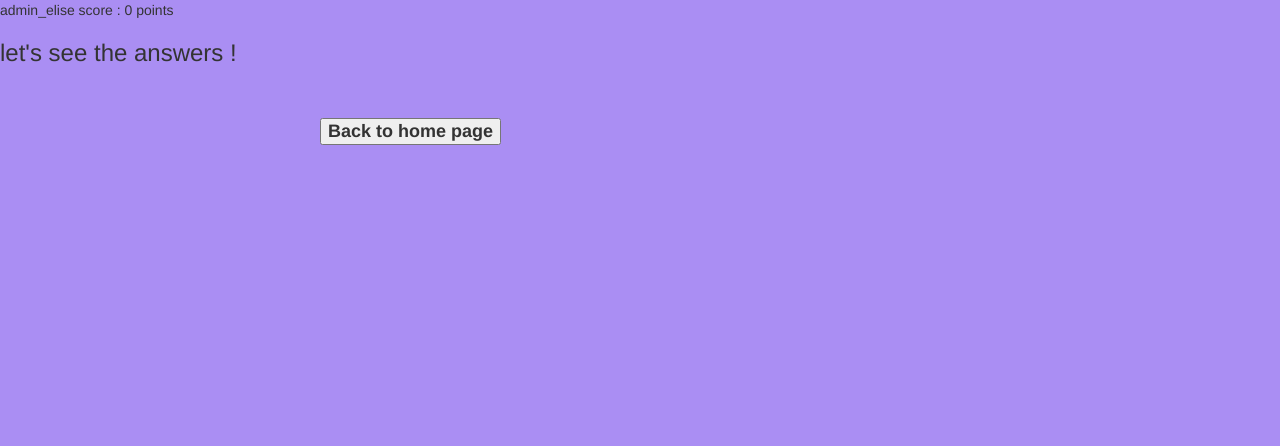
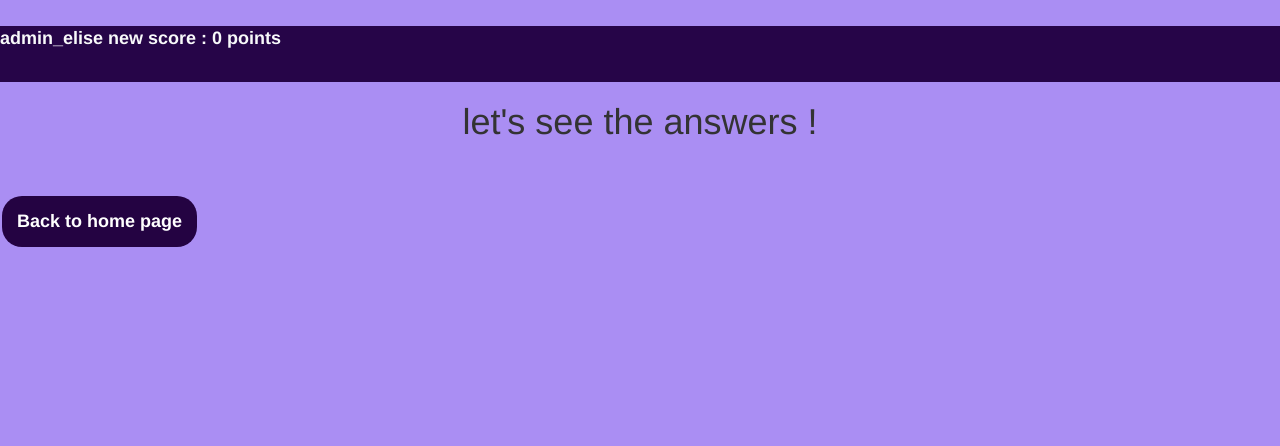
Before and after one commit to Elise-11/Quizz_project, a Django app: page /QuizzMicro/Correction in a window 1280 px wide. Shown: the top 446 px of the page. Before the commit the page ends 145 px from the top, so only its background shows below. Run offline with Django 3.2, Linux system fonts and the light colour scheme; a user stored in the database is signed in; data comes from the database, SQL or seed files in the repository; both versions use the stored data as it was after the commit; some libraries are stand-ins or nearby versions.

Commit message:
css Quizz

```diff
--- a/Quizz_project_app/static/Quizz_project_app/css/Quizz_micro.css
+++ b/Quizz_project_app/static/Quizz_project_app/css/Quizz_micro.css
@@ -22,3 +22,66 @@
 ul {
 list-style-type: none;
 }
+
+.h1 {
+    text-align: center;
+    font-size:large;
+}
+
+.score{
+    font-size: large;
+    font-weight: bold;
+    text-align: left;
+    margin-top: 2%;
+    height:7%;
+    background-color: #260548;
+    color: #f8f9fa;
+}
+
+.img{
+    max-width:15%;
+    height:auto;
+    padding: 7px;
+}
+
+.True{
+    color: #57911d;
+}
+.False{
+    color: #4b0e0e;
+}
+
+.correction{
+    color: #440b0b;
+}
+
+.Answers{
+    font-size: large;
+    font-weight: bold;
+    text-align: center;
+    margin-top: 4%;
+    text-align: center;
+}
+
+.boxed {
+  border: 2.5px solid;
+  border-color: #260548;
+  width:50%;
+  padding: 5px;
+  font-size:83%;
+  margin-left :25%;
+}
+
+.button{
+  background-color: #240342;
+  border: none;
+  color: white;
+  padding: 15px;
+  text-align: center;
+  text-decoration: none;
+  display: inline-block;
+  font-size: 18px;
+  margin: 4px 2px;
+  border-radius: 2rem;
+  margin-top:2%;
+}
--- a/Quizz_project_app/static/Quizz_project_app/css/Quizz_micro_correction.css
+++ /dev/null
@@ -1,90 +0,0 @@
-body,
-html {
-    margin: 0;
-    padding: 0;
-    height: 100%;
-    background: #aa8ef3 !important;
-
-}
-
-.img{
-    max-width:10%;
-    height:auto;
-}
-
-.True{
-    color: #57911d;
-}
-.False{
-    color: #4b0e0e;
-}
-
-.correction{
-    color: #440b0b;
-}
-
-.Answers{
-    font-size: large;
-    font-weight: bold;
-    text-align: center;
-    margin-top: 4%;
-    margin-right: 25%;
-    margin-left: 25%
-}
-
-/* Popup container */
-.popup {
-  position: relative;
-  display: inline-block;
-  cursor: pointer;
-}
-
-/* The actual popup (appears on top) */
-.popup .popuptext {
-  visibility: hidden;
-  width: 160px;
-  background-color: #555;
-  color: #fff;
-  text-align: center;
-  border-radius: 6px;
-  padding: 8px 0;
-  position: absolute;
-  z-index: 1;
-  bottom: 125%;
-  left: 50%;
-  margin-left: -80px;
-}
-
-/* Popup arrow */
-.popup .popuptext::after {
-  content: "";
-  position: absolute;
-  top: 100%;
-  left: 50%;
-  margin-left: -5px;
-  border-width: 5px;
-  border-style: solid;
-  border-color: #555 transparent transparent transparent;
-}
-
-/* Toggle this class when clicking on the popup container (hide and show the popup) */
-.popup .show {
-  visibility: visible;
-  -webkit-animation: fadeIn 1s;
-  animation: fadeIn 1s
-}
-
-/* Add animation (fade in the popup) */
-@-webkit-keyframes fadeIn {
-  from {opacity: 0;}
-  to {opacity: 1;}
-}
-
-@keyframes fadeIn {
-  from {opacity: 0;}
-  to {opacity:1 ;}
-}
-
-ul {
-list-style-type: none;
-}
--- a/Quizz_project_app/static/Quizz_project_app/js/definition_pop_up.js
+++ /dev/null
@@ -1,5 +0,0 @@
-// When the user clicks on <div>, open the popup
-function show_info() {
-  var popup = document.getElementById("PopInfo");
-  popup.classList.toggle("show");
-}
--- a/Quizz_project_app/templates/Quizz/microscopy_correction.html
+++ b/Quizz_project_app/templates/Quizz/microscopy_correction.html
@@ -1,15 +1,15 @@
 {% load static %}
-<link rel="stylesheet" href="{% static "Quizz_project_app/css/Quizz_micro_correction.css" %}?{% now "U"%}">
+<link rel="stylesheet" href="{% static "Quizz_project_app/css/Quizz_micro.css" %}?{% now "U"%}">
 <link rel="stylesheet" href="https://stackpath.bootstrapcdn.com/bootstrap/3.4.1/css/bootstrap.min.css" integrity="sha384-HSMxcRTRxnN+Bdg0JdbxYKrThecOKuH5zCYotlSAcp1+c8xmyTe9GYg1l9a69psu" crossorigin="anonymous">
-<script src="{% static "Quizz_project_app/js/definition_pop_up.js" %}"></script>
 
 {% block content %}
 
-<div class="home-title">{{ request.user.username }} score : {{ score }} points</div>
+<div class="score">{{ request.user.username }} new score : {{ score }} points</div>
+
 
     <table class= "Answers" name="tableAnswers">
 
-        <h3>let's see the answers !</h3>
+        <h1 class="h1">let's see the answers !</h1>
         {% for image in images %}
 
             {% if forloop.counter == 1 %}
@@ -46,10 +46,7 @@
 
                     {% endif %}
 
-                    <div class="popup" onclick="show_info()">Click for more info !
-                    <span class="popuptext" id="PopInfo" >{{ list_description.0 }}</span>
-                    </div>
-
+                    <div class="boxed"> Picture informations : {{ list_description.0 }}</div>
 
                 </div>
 
@@ -90,6 +87,7 @@
 
                     {% endif %}
 
+                    <div class="boxed"> Picture informations : {{ list_description.1 }}</div>
 
                 </div>
 
@@ -130,6 +128,8 @@
 
                     {% endif %}
 
+                    <div class="boxed"> Picture informations : {{ list_description.2 }}</div>
+
                 </div>
 
             </td>
@@ -169,6 +169,7 @@
 
                     {% endif %}
 
+                    <div class="boxed"> Picture informations : {{ list_description.3 }}</div>
 
                 </div>
 
@@ -209,6 +210,8 @@
 
                     {% endif %}
 
+                    <div class="boxed"> Picture informations : {{ list_description.4 }}</div>
+
                 </div>
 
             </td>
@@ -216,12 +219,10 @@
 
             {% endif %}
 
-
-
         {% endfor %}
         <tr>
         <td>
-        <button id="buttonReturn" onclick="location.href = '{% url 'choice' %}';"> Back to home page</button>
+        <button class = "button" id="buttonReturn" onclick="location.href = '{% url 'choice' %}';"> Back to home page</button>
         </td>
         </tr>
     </table>
--- a/Quizz_project_app/views.py
+++ b/Quizz_project_app/views.py
@@ -162,10 +162,11 @@
             request.session['list_correction'] = list_correction
             request.session['list_description'] = list_description
 
-            print(list_answers)
-            print(list_correction)
-            print(points_gained)
-            print(list_quest_to_answer)
+
+            #print(list_answers)
+            #print(list_correction)
+            #print(points_gained)
+            #print(list_quest_to_answer)
 
             return redirect('microscopy_correction')
 
```
Also changed, not shown: Quizz_project_app/templates/Quizz/Quizz_microscopy.html (+3 -4 lines), Quizz.db.
